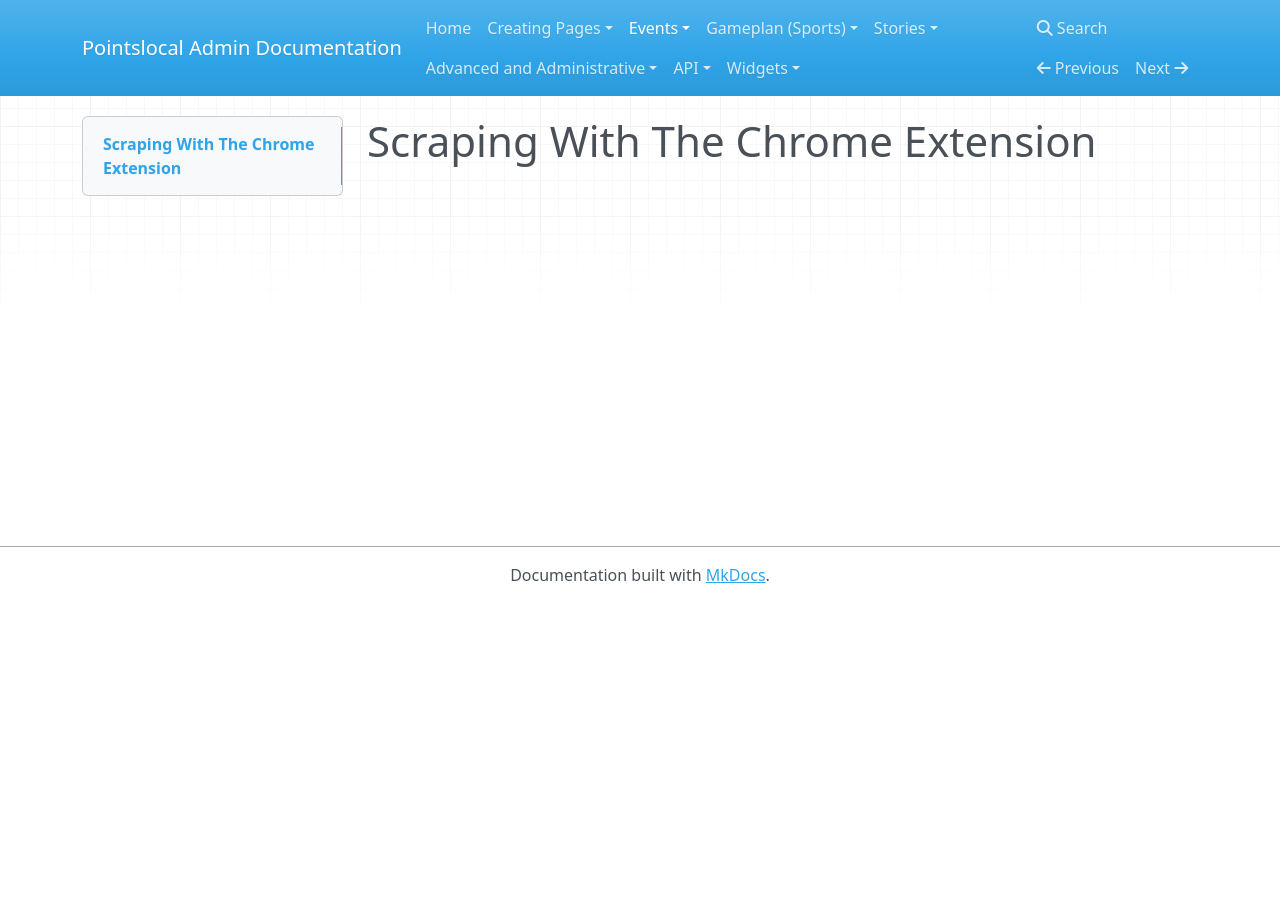
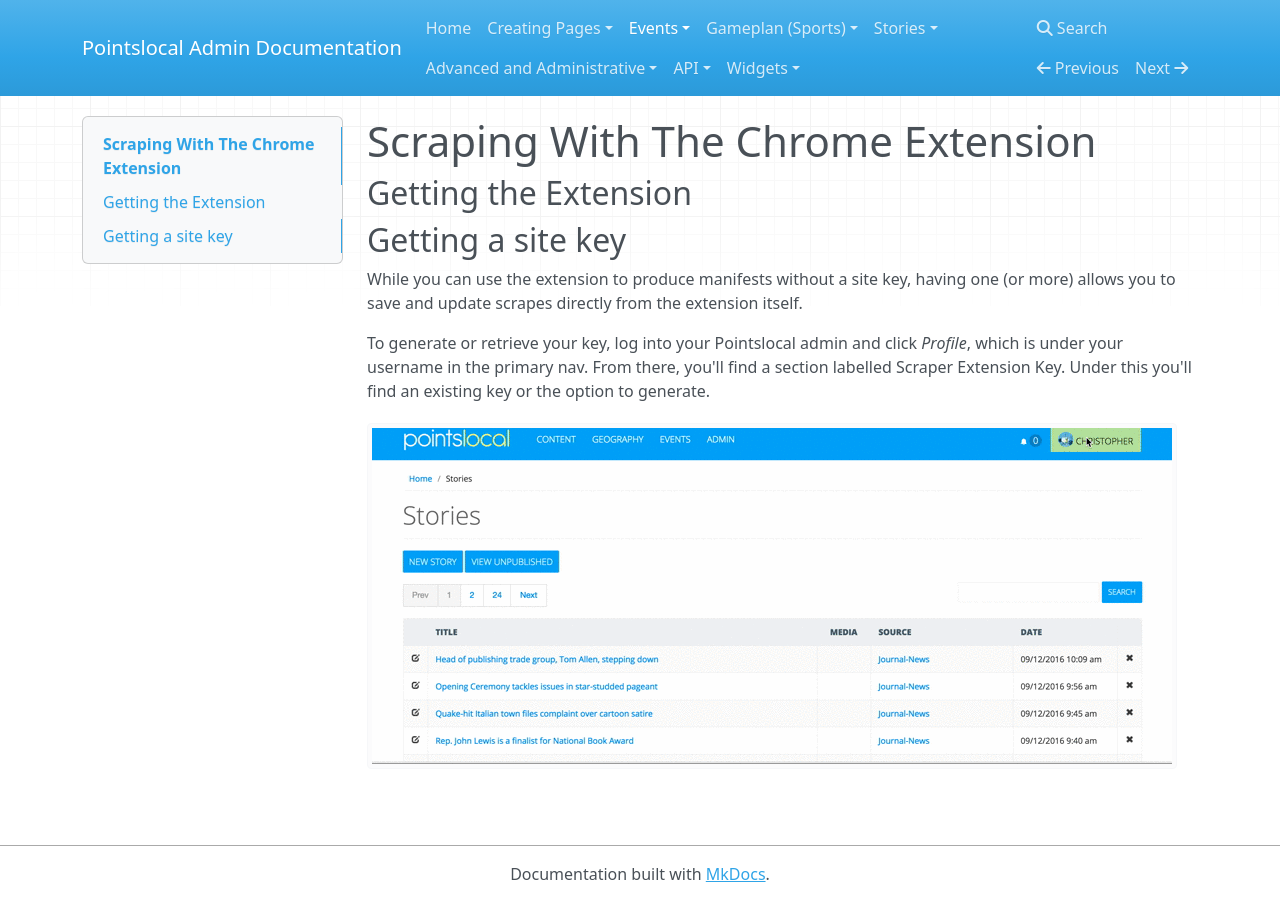
Before and after one commit to pointslocal/admin-docs, an MkDocs documentation site: the page built from docs/events_imports_scraping.md, in a window 1280 px wide. Built offline with MkDocs 1.6.1, drawn with Linux system fonts in a browser that asks for light colours; nearby versions of some CDN libraries; old or Windows-style settings are respelled for this version of MkDocs.

Commit message:
generating scrape  key

```diff
--- a/docs/events_imports_scraping.md
+++ b/docs/events_imports_scraping.md
@@ -1 +1,9 @@
 # Scraping With The Chrome Extension
+
+## Getting the Extension
+
+## Getting a site key
+While you can use the extension to produce manifests without a site key, having one (or more) allows you to save and update scrapes directly from the extension itself.
+
+To generate or retrieve your key, log into your Pointslocal admin and click *Profile*, which is under your username in the primary nav.  From there, you'll find a section labelled Scraper Extension Key.  Under this you'll find an existing key or the option to generate.
+![Generating Key](img/scrape_key.gif)
```
Also changed, not shown: docs/img/scrape_key.gif (added).
